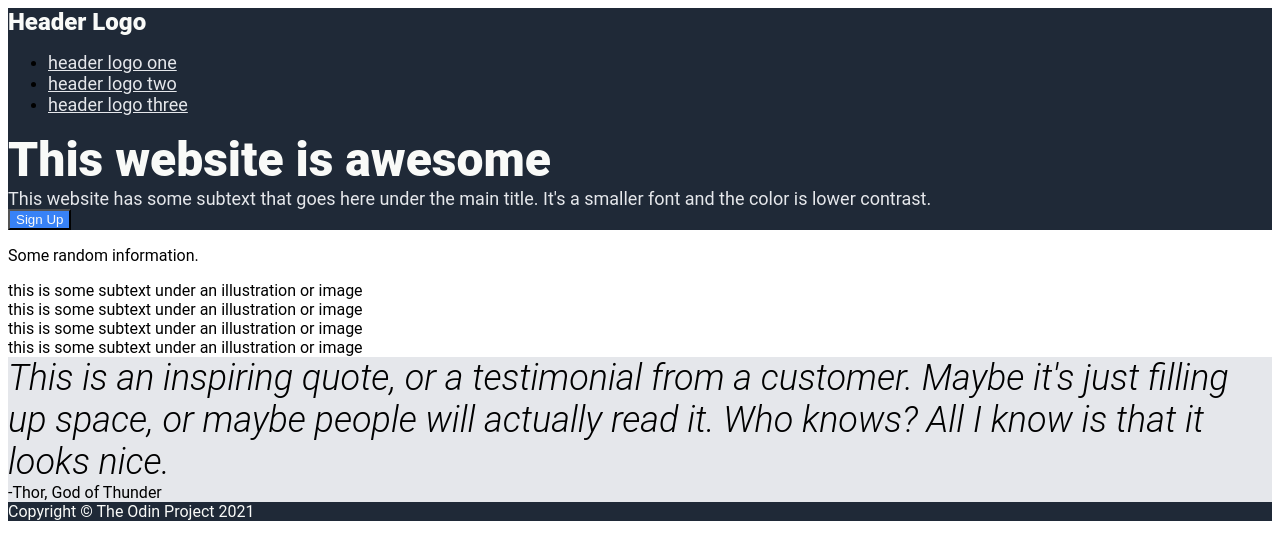
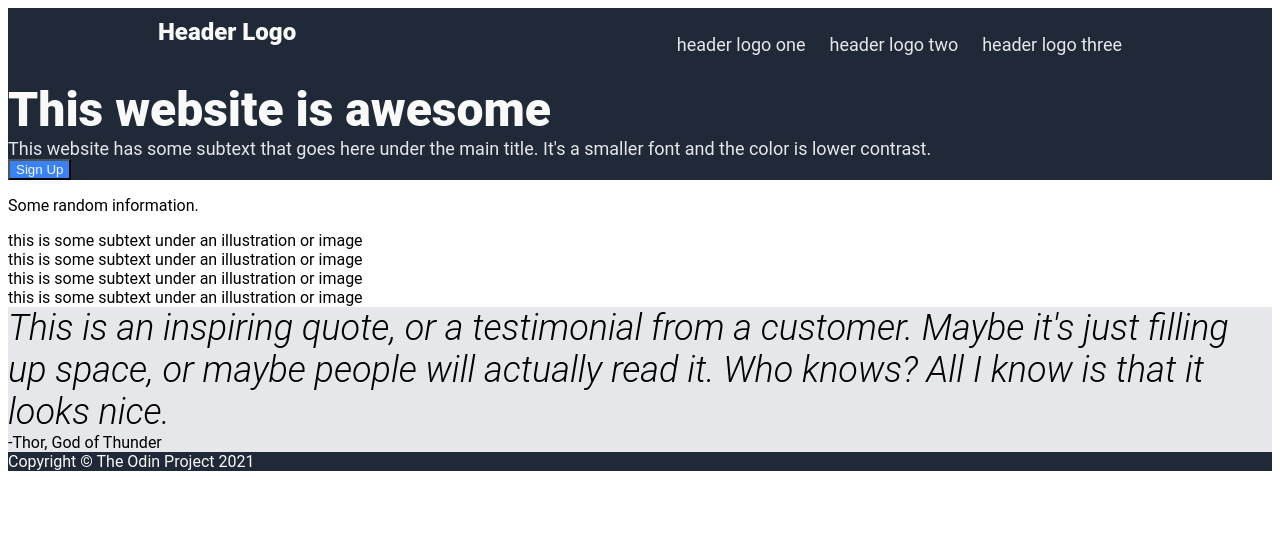
Before and after one commit to LiamKaufman/odin-landing-page, a plain HTML site: page index.html in a window 1280 px wide. Drawn offline with Linux system fonts and the light colour scheme.

Commit message:
Style Header
Styled the header with Flexbox, properly aligning the header logo and
the list of links.

```diff
--- a/index.html
+++ b/index.html
@@ -10,7 +10,7 @@
     <body>
         <div class = "header">
             <div class = "headertext">Header Logo</div>
-            <ul>
+            <ul class = "links">
                 <li><a href="#">header logo one</a></li>
                 <li><a href="#">header logo two</a></li>
                 <li><a href="#">header logo three</a></li>
--- a/styles.css
+++ b/styles.css
@@ -4,8 +4,24 @@ body {
     flex-direction: column;
 }
 
+li {
+    list-style: none;
+}
+
+a {
+    text-decoration: none;
+}
+
 .header, .hero, .footer {
     background-color: #1F2937;
+}
+
+.footer {
+    color: #F9FAF8;
+}
+
+.quote {
+    background-color: #E5E7EB;
 }
 
 .herotext {
@@ -30,16 +46,19 @@ button, .actionbox {
     color: #F9FAF8;
 }
 
-.footer {
-    color: #F9FAF8;
-}
-
-.quote {
-    background-color: #E5E7EB;
-}
-
 .quotetext {
     font-size: 36px;
     font-style: italic;
     font-weight: 300;
 }
+
+.header {
+    display: flex;
+    justify-content: space-between;
+    padding: 10px 150px;
+}
+
+.links {
+    display: flex;
+    gap: 24px;
+}
```
